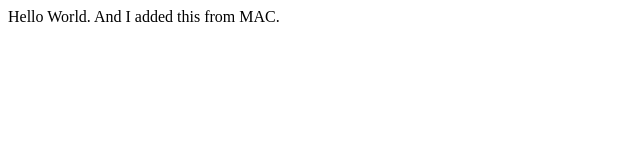
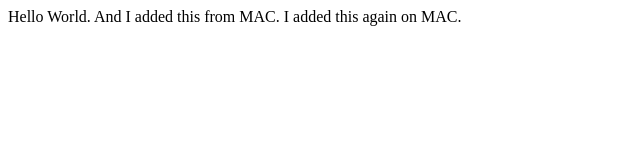
Before and after one commit to shenyush/alpha, a plain HTML site: page index.html in a window 1280 px wide. Shown: the whole page, without its empty margins (0-640 px from the left). Drawn offline with Linux system fonts and the light colour scheme.

Commit message:
I changed index again from MAC

```diff
--- a/index.html
+++ b/index.html
@@ -1,5 +1,5 @@
 <html>
 <body>
-Hello World. And I added this from MAC.
+Hello World. And I added this from MAC. I added this again on MAC.
 </body>
 </html>
```
